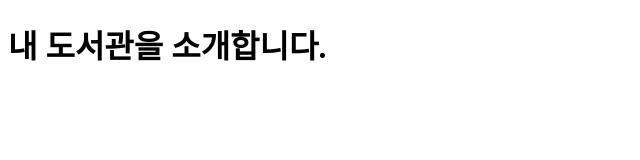
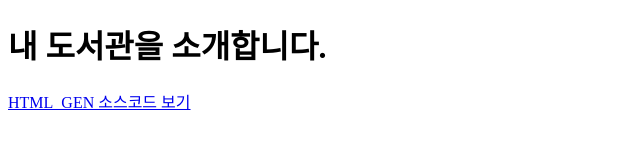
Before and after one commit to attojeon/codingschool, a plain HTML site: page index.html in a window 1280 px wide. Shown: the whole page, without its empty margins (0-640 px from the left). Drawn offline with Linux system fonts and the light colour scheme.

Commit message:
Update index.html
추가내용 업뎃

```diff
--- a/index.html
+++ b/index.html
@@ -8,5 +8,6 @@
 </head>
 <body>
     <h1>내 도서관을 소개합니다. </h1>
+    <a href="./html_gen.html">HTML_GEN 소스코드 보기</a>
 </body>
 </html>
```
